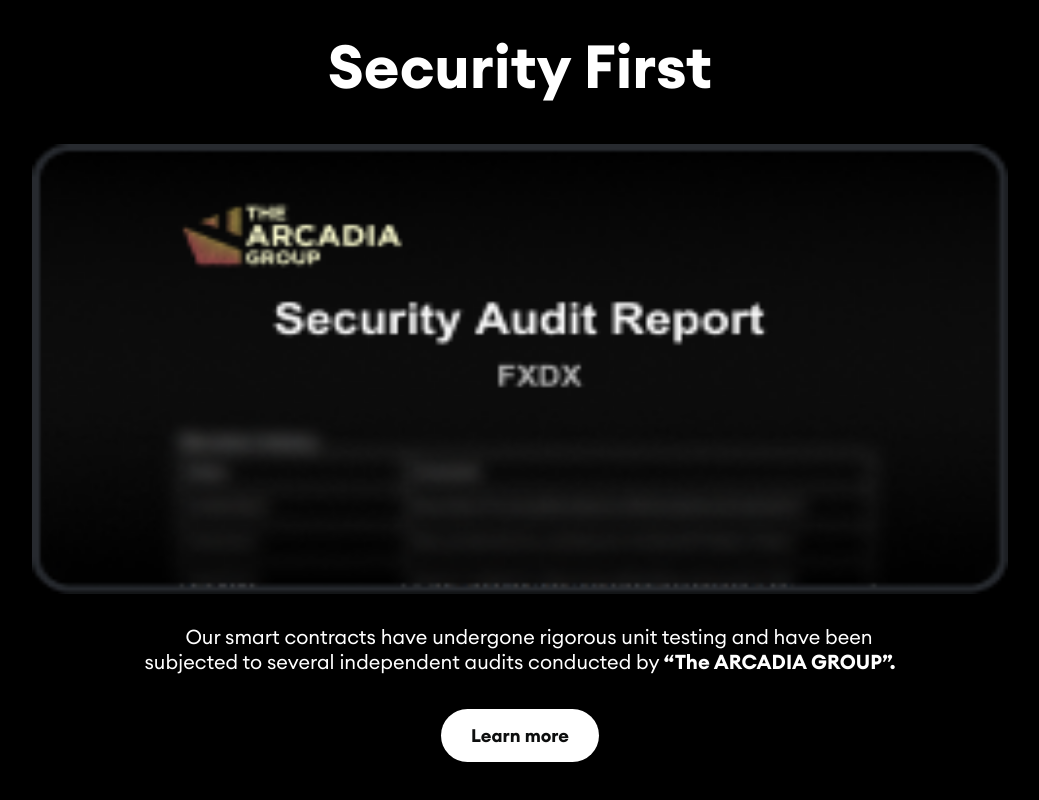
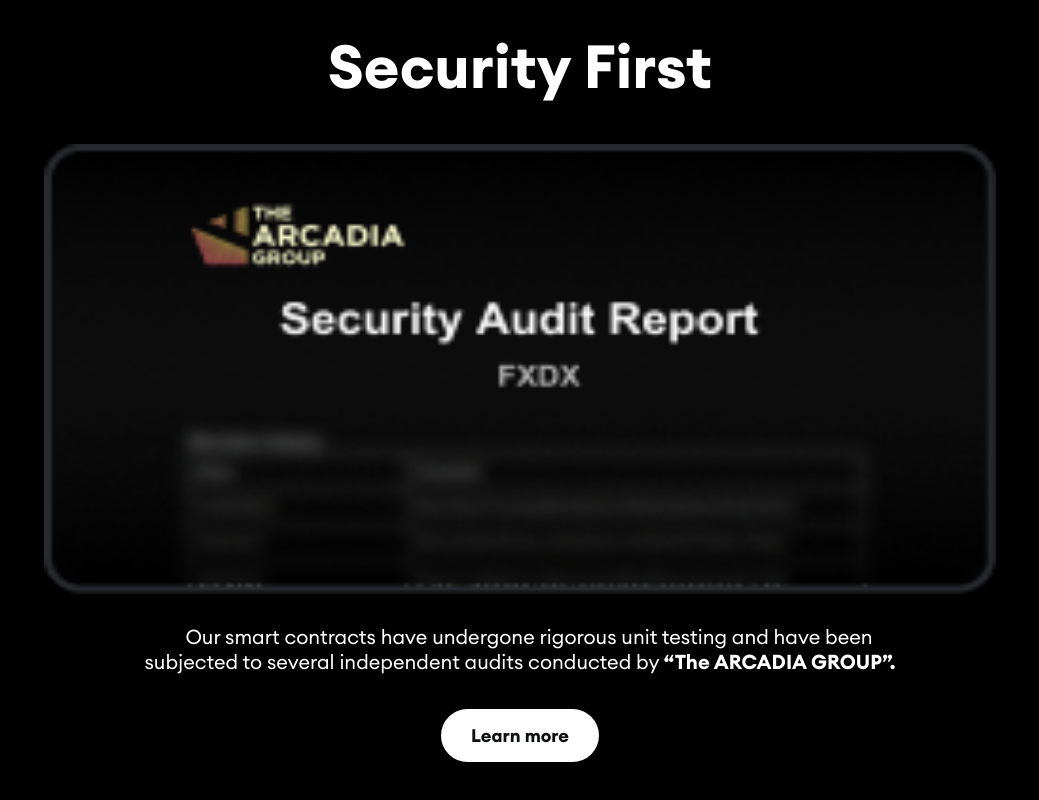
Before and after one commit to pramaths/fxdx-landing-page, a React app: page / in a window 1280 px wide. Shown: the part 2049-2849 px from the top of the page, without its empty margins (120-1159 px from the left). Built offline with nearby package versions, Linux system fonts and the light colour scheme; no server answers.

Commit message:
Update Audit.css

```diff
--- a/src/components/Audit/Audit.css
+++ b/src/components/Audit/Audit.css
@@ -77,7 +77,7 @@
 }
 
   img.audit-image {
-    width: 80%;
+    width: 78%;
     height: 450px;
   }
 }
```
